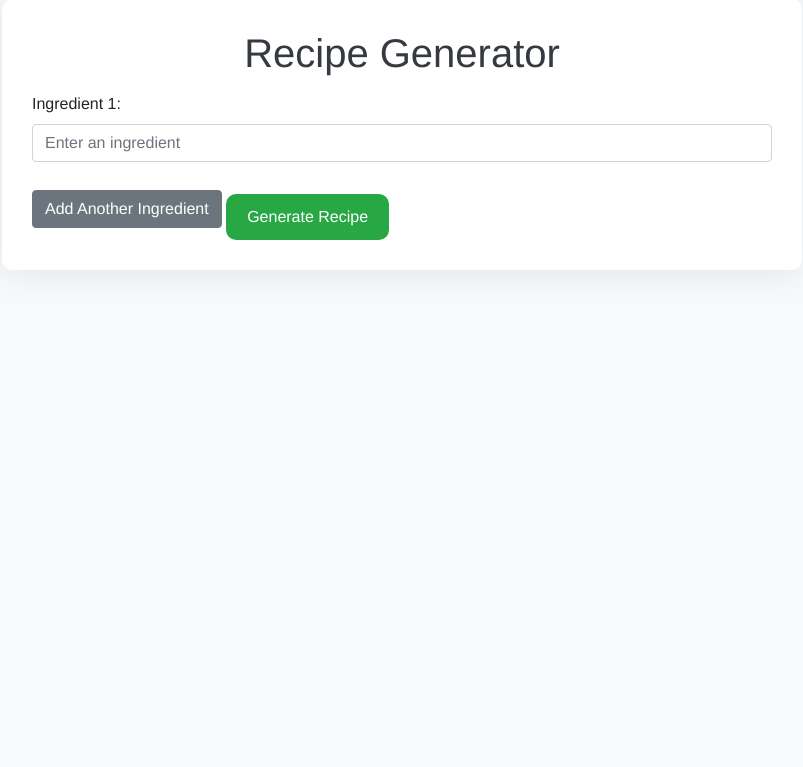
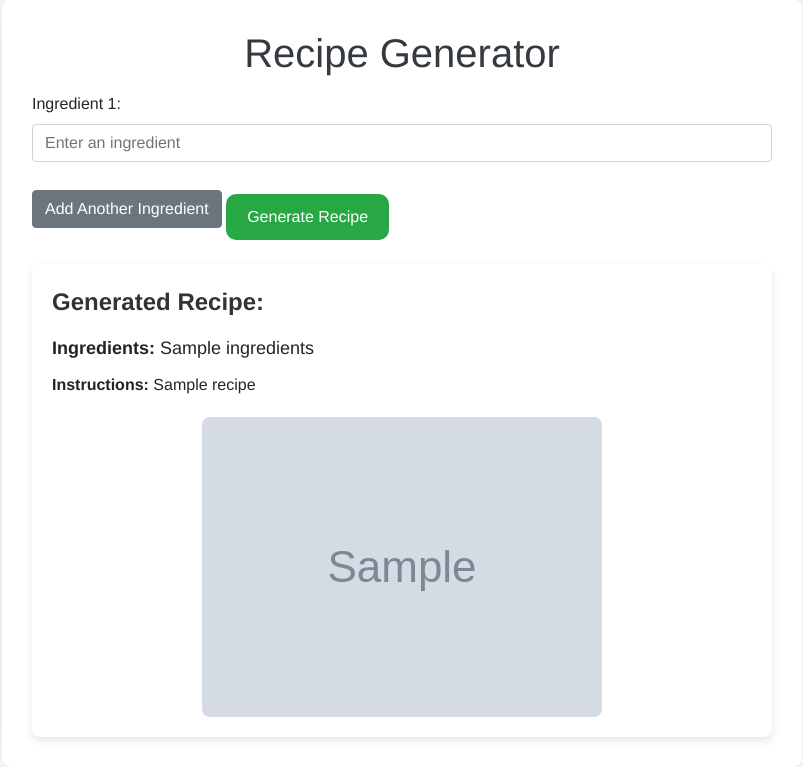
Before and after one commit to aemckenna/AIRecipeMaker, a Flask app: template templates/index.html in a window 1280 px wide. Shown: the part 101-868 px from the top of the page, without its empty margins (238-1041 px from the left). Before the commit the page ends 341 px from the top, so only its background shows below. Run offline with Flask 3, Linux system fonts and the light colour scheme; the template is opened without the code that fills it: most values are stand-ins (such as "Sample title", 1, 10 or a date in 2020); grey boxes marked "Sample" are stand-in pictures; some libraries are stand-ins or nearby versions.

Commit message:
ingredients pretty

```diff
--- a/templates/index.html
+++ b/templates/index.html
@@ -34,6 +34,35 @@
         .btn-custom:hover {
             background-color: #218838;
         }
+        .recipe-container {
+            margin-top: 40px;
+            background-color: #ffffff;
+            border-radius: 8px;
+            padding: 20px;
+            box-shadow: 0 4px 8px rgba(0, 0, 0, 0.1);
+        }
+        .recipe-title {
+            font-size: 24px;
+            font-weight: bold;
+            color: #333;
+            margin-bottom: 15px;
+        }
+        .recipe-ingredients {
+            font-size: 18px;
+            margin-bottom: 10px;
+        }
+        .recipe-instructions {
+            font-size: 16px;
+            line-height: 1.6;
+        }
+        .recipe-image {
+            margin-top: 20px;
+            text-align: center;
+        }
+        .recipe-image img {
+            max-width: 100%;
+            border-radius: 8px;
+        }
     </style>
     <script>
         function addIngredientField() {
@@ -62,6 +91,17 @@
             <button type="button" class="btn btn-secondary" onclick="addIngredientField()">Add Another Ingredient</button>
             <button type="submit" class="btn btn-custom mt-3">Generate Recipe</button>
         </form>
+
+        {% if recipe %}
+        <div class="recipe-container mt-4">
+            <div class="recipe-title">Generated Recipe:</div>
+            <div class="recipe-ingredients"><strong>Ingredients:</strong> {{ ingredients }}</div>
+            <div class="recipe-instructions"><strong>Instructions:</strong> {{ recipe }}</div>
+            <div class="recipe-image">
+                <img src="{{ image_url }}" alt="Generated Recipe Image">
+            </div>
+        </div>
+        {% endif %}
     </div>
 
     <!-- Bootstrap JS and dependencies -->
```
